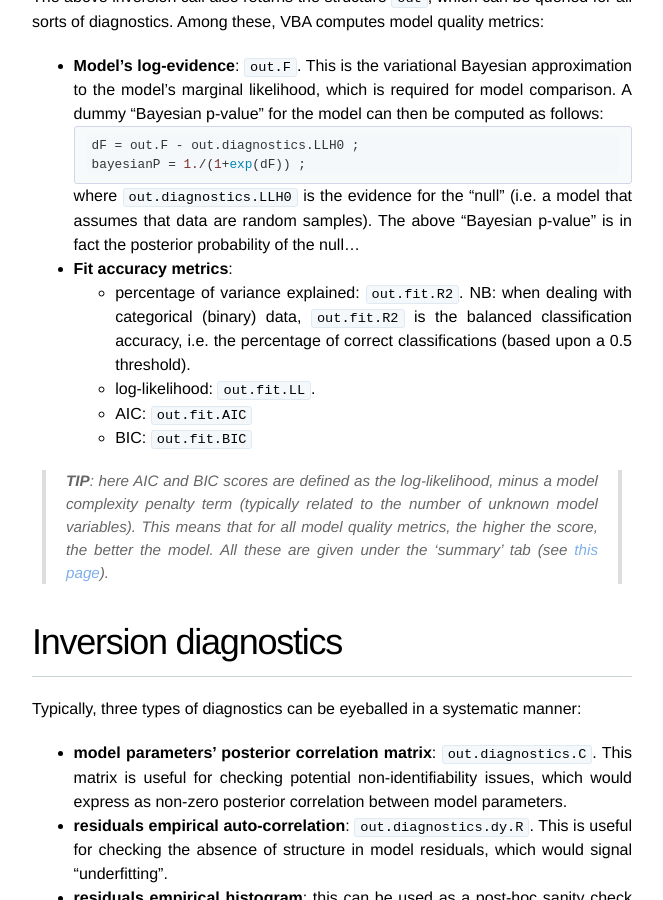
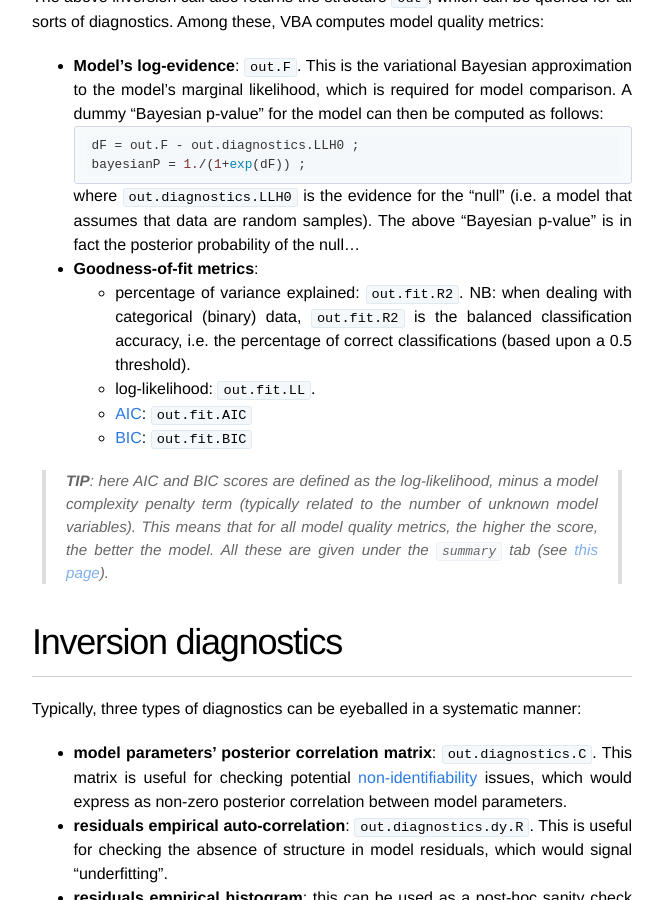
Before and after one commit to MBB-team/VBA-toolbox, a Jekyll site: the page built from _wiki/VBA-output-structure.md, in a window 1280 px wide and 900 px high, scrolled down 1488 px. Shown: the whole window, without its empty margins (308-971 px from the left). Built offline with Jekyll 4.4.1, drawn with Linux system fonts in a browser that asks for light colours; nearby versions of some CDN libraries.

Commit message:
Update VBA-output-structure.md

````diff
--- a/_wiki/VBA-output-structure.md
+++ b/_wiki/VBA-output-structure.md
@@ -53,20 +53,20 @@
 ```
 
   where `out.diagnostics.LLH0` is the evidence for the "null" (i.e. a model that assumes that data are random samples). The above "Bayesian p-value" is in fact the posterior probability of the null...
-- **Fit accuracy metrics**:
+- **Goodness-of-fit metrics**:
   - percentage of variance explained: `out.fit.R2`. NB: when dealing with categorical (binary) data, `out.fit.R2` is the balanced classification accuracy, i.e. the percentage of correct classifications (based upon a 0.5 threshold).
   - log-likelihood: `out.fit.LL`.
-  - AIC: `out.fit.AIC`
-  - BIC: `out.fit.BIC`
+  - [AIC](https://en.wikipedia.org/wiki/Akaike_information_criterion): `out.fit.AIC`
+  - [BIC](https://en.wikipedia.org/wiki/Bayesian_information_criterion): `out.fit.BIC`
 
 > **TIP**: here AIC and BIC scores are defined as the log-likelihood, minus a model complexity penalty term (typically related to the number of unknown model variables). This means that for all model quality metrics, the higher the score, the better the model.
-All these are given under the 'summary' tab (see [this page]({{ site.baseurl }}/wiki/VBA-graphical-output)).
+All these are given under the `summary` tab (see [this page]({{ site.baseurl }}/wiki/VBA-graphical-output)).
 
 # Inversion diagnostics
 
 Typically, three types of diagnostics can be eyeballed in a systematic manner:
 
-- **model parameters' posterior correlation matrix**: `out.diagnostics.C`. This matrix is useful for checking potential non-identifiability issues, which would express as non-zero posterior correlation between model parameters.
+- **model parameters' posterior correlation matrix**: `out.diagnostics.C`. This matrix is useful for checking potential [non-identifiability](https://en.wikipedia.org/wiki/Identifiability) issues, which would express as non-zero posterior correlation between model parameters.
 - **residuals empirical auto-correlation**: `out.diagnostics.dy.R`. This is useful for checking the absence of structure in model residuals, which would signal "underfitting".
 - **residuals empirical histogram**: this can be used as a post-hoc sanity check for a key prior assumption, under which the likelihood function is derived, namely: residuals should be normally distributed. Note: although, formally speaking, this does not apply to binary data, a well-behaved model fit under a binomial likelihood would exhibit a normal distribution of empirical residuals.
 - **micro-time resolution hidden states and predicted data**: this can be used to eyeball the model predictions interpolated outside the sampling grid. Note: this only applies to models that rely on (almost) continuous dynamical systems, whereby the evolution function is applied more than one time in between two time samples.
````
